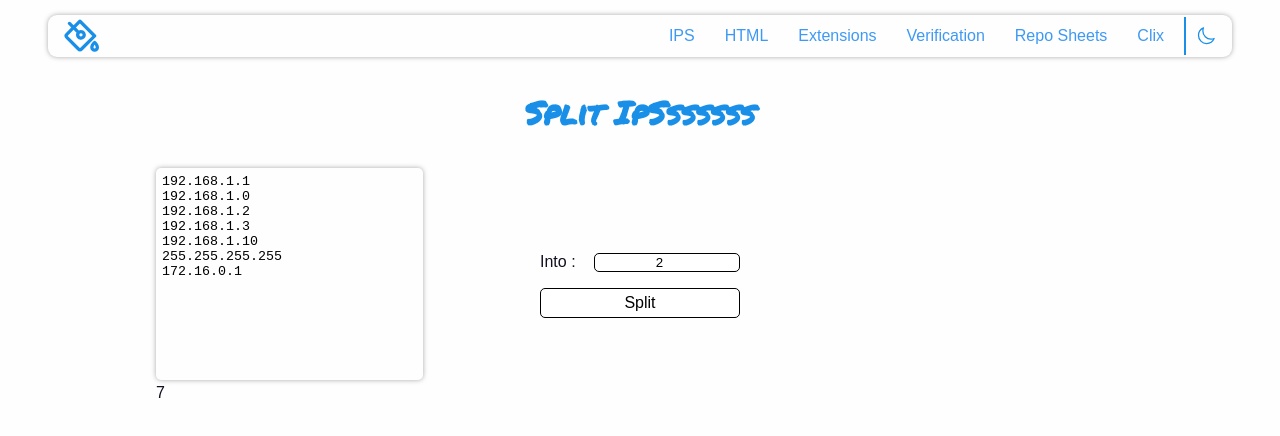
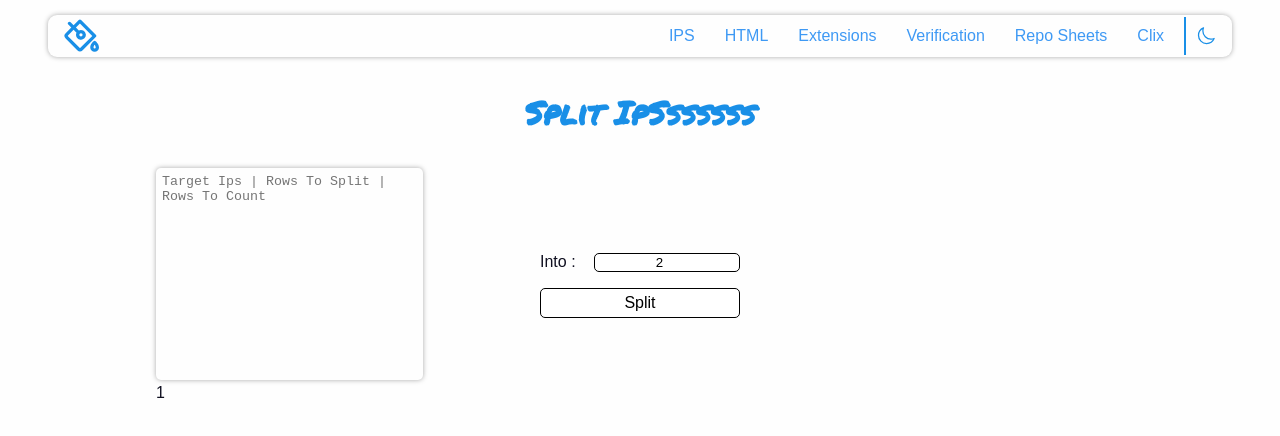
Before and after one commit to MohcineDev/bucket-vue, a Vue app: page /IPs in a window 1280 px wide. Shown: the top 436 px of the page. Built offline with nearby package versions, Linux system fonts and the light colour scheme.

Commit message:
remove default ips

```diff
--- a/src/views/IPs.vue
+++ b/src/views/IPs.vue
@@ -41,13 +41,7 @@
 <script setup>
 import { ref } from "vue";
 const textAreasCount = ref(0);
-const targetIps = ref(`192.168.1.1
-192.168.1.0
-192.168.1.2
-192.168.1.3
-192.168.1.10
-255.255.255.255
-172.16.0.1`);
+const targetIps = ref(``);
 let list = ref([[],[],[],[],[]])
 let newlist = ref([[],[],[],[],[]])
 
```
